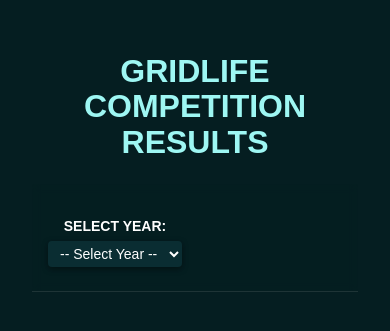
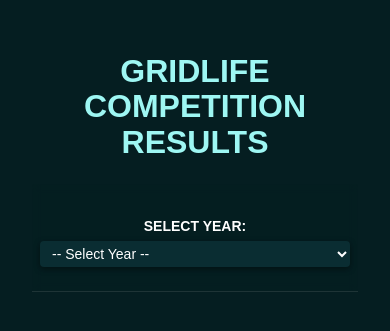
Before and after one commit to commentarykyle/gridlife-results, a Vue app: page / in a window 390 px wide. Shown: the part 261-592 px from the top of the page. Built offline with nearby package versions, Linux system fonts and the light colour scheme; a web font is replaced by a local one.

Commit message:
Update App.vue

```diff
--- a/src/App.vue
+++ b/src/App.vue
@@ -962,6 +962,52 @@
   color: #ffffff; /* bright teal or your chosen color */
   text-transform: uppercase;
 }
+/* Make the table container scrollable on small screens */
+.class-block table {
+  width: 100%;
+  min-width: 800px; /* or your desired min width */
+  display: block;
+  overflow-x: auto;
+  -webkit-overflow-scrolling: touch;
+}
+
+/* For the selector bar on small screens */
+@media (max-width: 600px) {
+  .selector-bar {
+    flex-direction: column;
+    gap: 0.75rem;
+    padding: 1rem 0.5rem;
+  }
+
+  .selector-bar label {
+    width: 100%;
+  }
+
+  .selector-bar select {
+    max-width: 100%;
+    width: 100%;
+  }
+
+  /* Reduce font sizes for table on small screens */
+  table {
+    font-size: 14px;
+  }
+
+  th,
+  td {
+    padding: 8px 6px;
+  }
+
+  /* Add margin between class blocks */
+  .class-block {
+    margin-bottom: 2rem;
+  }
+}
+
+/* Optional: improve clickable driver row hover for mobile */
+tbody tr:hover {
+  background-color: rgba(255, 255, 255, 0.15);
+}
 
 
 </style>
```
